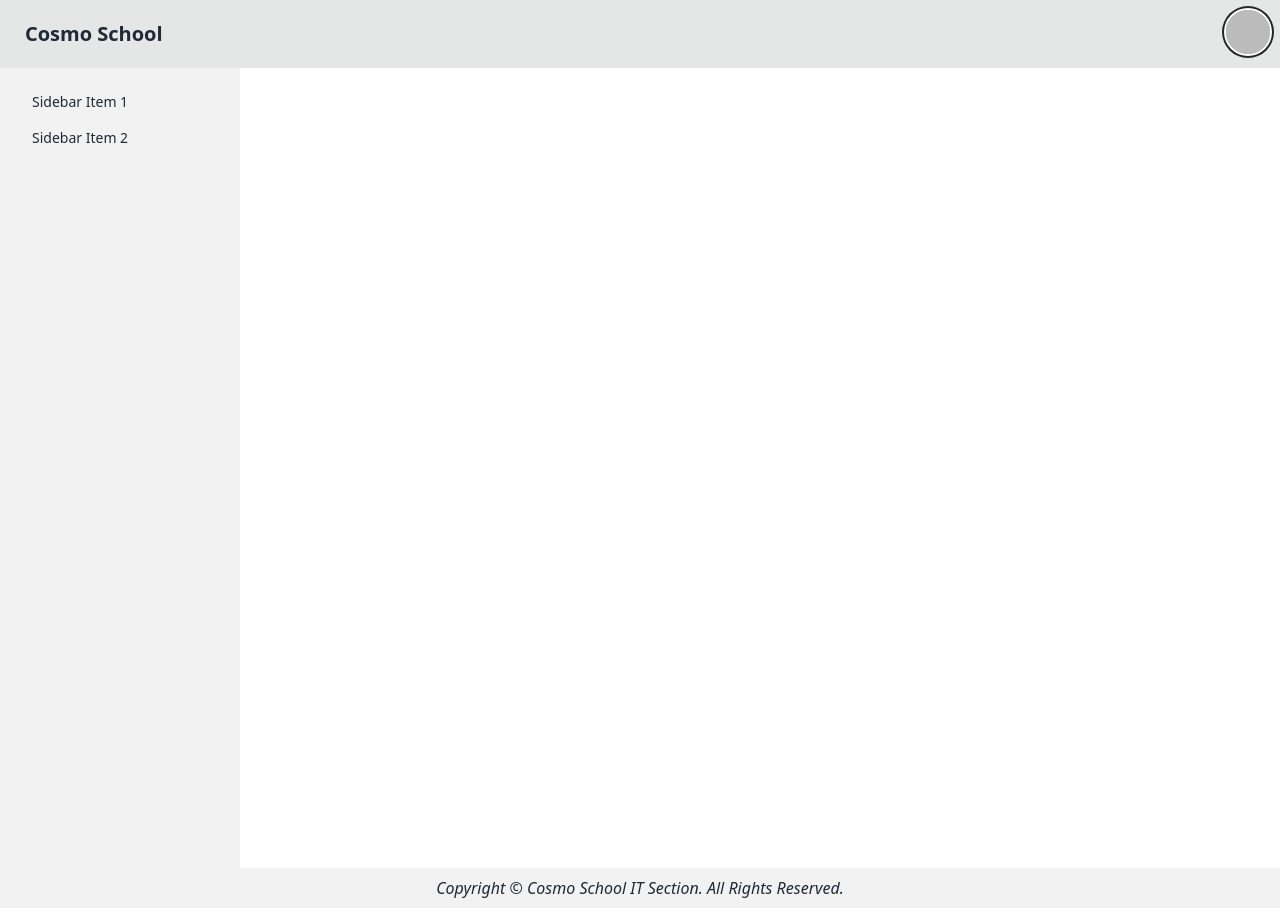
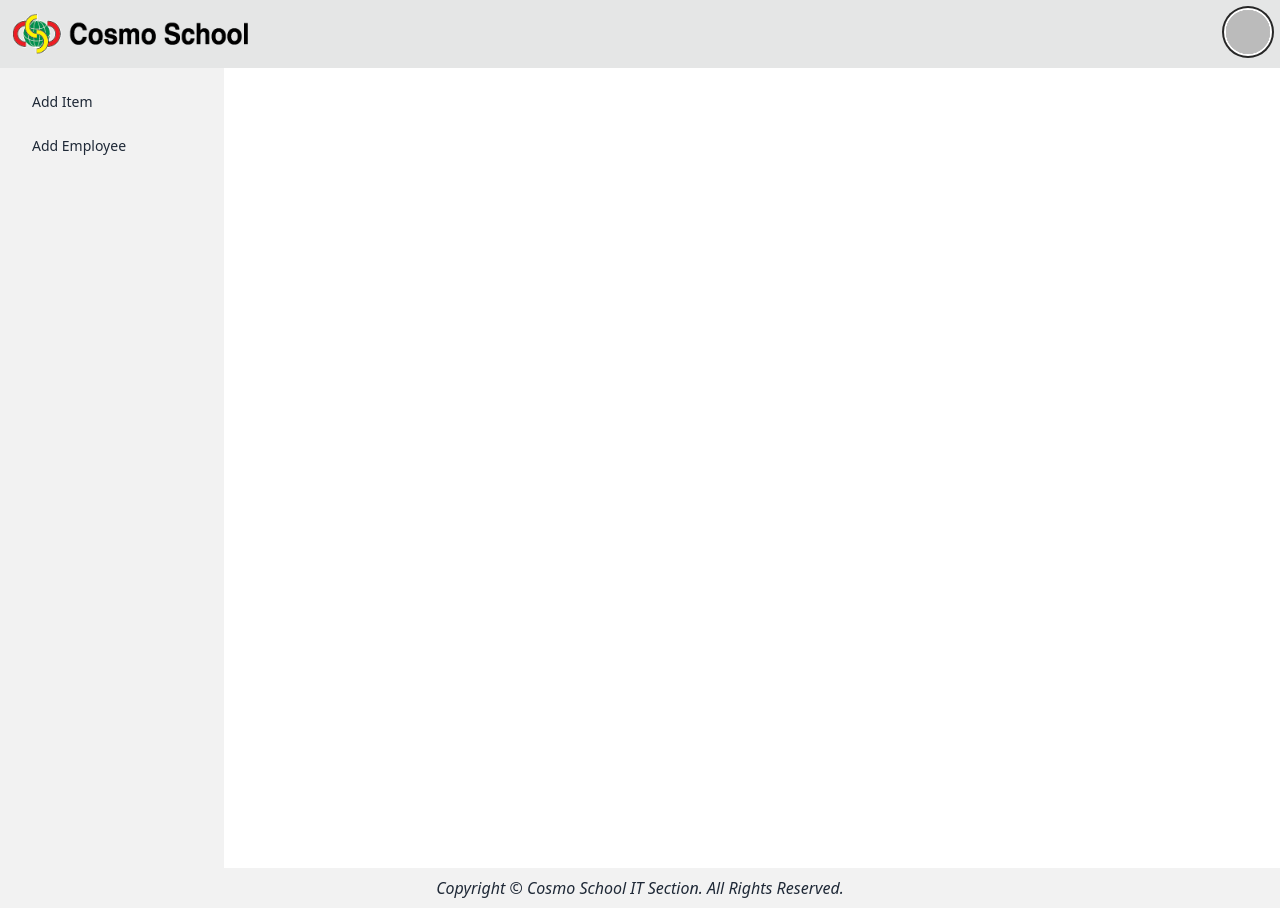
Before and after one commit to mehadiHasanDiner/cosmoSchool-data-keeping-app, a React (Vite) app: page /dashboard in a window 1280 px wide. Built offline with nearby package versions, Linux system fonts and the light colour scheme; no server answers; sample sign-in values are in the browser's storage.

Commit message:
add employee and item route done

```diff
--- /dev/null
+++ b/src/Layout/Dashboard/AddEmployee/AddEmployee.jsx
@@ -0,0 +1,9 @@
+const AddEmployee = () => {
+  return (
+    <div>
+      <p>Add Employee page</p>
+    </div>
+  );
+};
+
+export default AddEmployee;
--- /dev/null
+++ b/src/Layout/Dashboard/AddItem/AddItem.jsx
@@ -0,0 +1,10 @@
+
+const AddItem = () => {
+    return (
+        <div>
+            <p>Add Item page</p>
+        </div>
+    );
+};
+
+export default AddItem;
--- a/src/Layout/Dashboard/Dashboard.jsx
+++ b/src/Layout/Dashboard/Dashboard/Dashboard.jsx
@@ -1,25 +1,25 @@
-import Footer from "../../Shared/Footer/Footer";
-import Navbar from "../../Shared/Navbar/Navbar";
-import { AiOutlineMenuFold } from "react-icons/ai";
+import { NavLink, Outlet } from "react-router-dom";
+import Footer from "../../../Shared/Footer/Footer";
+import Navbar from "../../../Shared/Navbar/Navbar";
+import { IoMdMenu } from "react-icons/io";
 
 const Dashboard = () => {
   return (
     <div>
       <Navbar></Navbar>
       <div className="min-h-[calc(100vh-106px)]">
-        {/* <Outlet /> */}
-
         <div className="drawer lg:drawer-open">
           <input id="my-drawer-2" type="checkbox" className="drawer-toggle" />
 
           <div className="drawer-content flex flex-col items-center justify-center">
             {/* Page content here */}
+            <Outlet />
 
             <label
               htmlFor="my-drawer-2"
-              className="absolute z-30 -top-14 left-0 btn btn-primary drawer-button lg:hidden"
+              className="absolute z-30 -top-14 ml-2 left-0 drawer-button lg:hidden btn btn-outline"
             >
-              <AiOutlineMenuFold />
+              <IoMdMenu size={26} />
             </label>
           </div>
 
@@ -29,13 +29,13 @@ const Dashboard = () => {
               aria-label="close sidebar"
               className="drawer-overlay"
             ></label>
-            <ul className="menu p-4 w-60 min-h-full  bg-base-200 md:mt-16 lg:my-0 text-base-content">
+            <ul className="menu p-4 w-56 min-h-full  bg-base-200 md:mt-16 lg:my-0 text-base-content space-y-2">
               {/* Sidebar content here */}
               <li>
-                <a>Sidebar Item 1</a>
+                <NavLink to="additem">Add Item</NavLink>
               </li>
               <li>
-                <a>Sidebar Item 2</a>
+                <NavLink to="addemployee">Add Employee</NavLink>
               </li>
             </ul>
           </div>
--- a/src/Shared/Navbar/Navbar.jsx
+++ b/src/Shared/Navbar/Navbar.jsx
@@ -1,5 +1,6 @@
 import useAuth from "../../hooks/useAuth";
 import { MdLogout } from "react-icons/md";
+import logo from "../../assets/logo.png";
 
 const Navbar = () => {
   const { user, logOut } = useAuth();
@@ -17,7 +18,9 @@ const Navbar = () => {
   return (
     <div className="navbar bg-base-300 sticky z-10">
       <div className="flex-1">
-        <a className="btn btn-ghost text-xl font-bold">Cosmo School</a>
+        <a className="pl-[68px] lg:pl-1">
+          <img className="w-4/5" src={logo} alt="" />
+        </a>
       </div>
       <div className="flex-none gap-2">
         <div className="dropdown dropdown-bottom  dropdown-end">
```
Also changed, not shown: src/routers/Router.jsx (+13 -1 lines), src/assets/logo.png.
